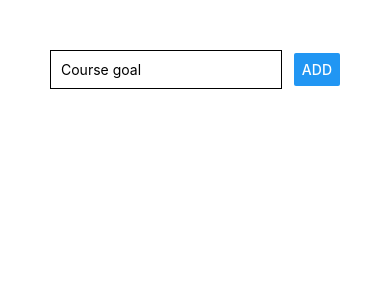
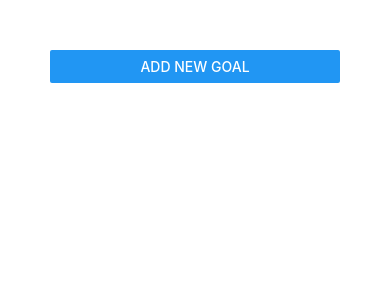
Before and after one commit to stosikmartyna/learning_react_native, a React Native app in the folder MobileProject/: screen / in a window 390 px wide. Shown: the top 300 px of the page. Built offline with nearby package versions, Linux system fonts and the light colour scheme.

Commit message:
Display input on press button 'Add new goal'(MobileProject)

```diff
--- a/MobileProject/App.js
+++ b/MobileProject/App.js
@@ -1,16 +1,18 @@
 import React, { useState } from 'react';
-import { StyleSheet, View, FlatList } from 'react-native';
+import { StyleSheet, View, FlatList, Button } from 'react-native';
 import { GoalInput } from './components/GoalInput';
 import { GoalItem } from './components/GoalItem';
 
 export default function App() {
   const [courseGoals, setCourseGoals] = useState([]);
+  const [isAddMode, setIsAddMode] = useState(false);
 
   const addGoalHandler = (goalTitle) => {
     setCourseGoals(currentGoals => [
       ...currentGoals,
       { id: Math.random().toString(), value: goalTitle }
     ]);
+    setIsAddMode(false);
   }
 
   const removeGoalHandler = (goalId) => {
@@ -19,9 +21,18 @@ export default function App() {
     });
   }
 
+  const handleIsAddMode = () => {
+    setIsAddMode(true);
+  }
+
+  const cancelGoalAdditionHandler = () => {
+    setIsAddMode(false);
+  }
+
   return (
     <View style={styles.screen}>
-      <GoalInput onAddGoalHandler={addGoalHandler}/>
+      <Button title="Add new goal" onPress={handleIsAddMode}/>
+      <GoalInput onAddGoalHandler={addGoalHandler} visible={isAddMode} onCancel={cancelGoalAdditionHandler}/>
       <FlatList
         keyExtractor={item => item.id}
         data={courseGoals}
--- a/MobileProject/components/GoalInput.jsx
+++ b/MobileProject/components/GoalInput.jsx
@@ -1,14 +1,20 @@
 import React, { useState } from 'react';
-import { View, TextInput, Button, StyleSheet } from 'react-native';
+import { View, TextInput, Button, StyleSheet, Modal } from 'react-native';
 
-export const GoalInput = ({ onAddGoalHandler }) => {
+export const GoalInput = ({ onAddGoalHandler, visible, onCancel }) => {
     const [enteredGoal, setEnteredGoal] = useState('');
 
     const goalInputHandler = (enteredText) => {
         setEnteredGoal(enteredText);
     }
 
+    const addGoalHandler = () => {
+        onAddGoalHandler(enteredGoal);
+        setEnteredGoal('');
+    }
+
     return (
+        <Modal visible={visible} animationType="slide">
             <View style={styles.inputContainer}>
                 <TextInput
                     placeholder="Course goal"
@@ -16,15 +22,17 @@ export const GoalInput = ({ onAddGoalHandler }) => {
                     onChangeText={goalInputHandler}
                     value={enteredGoal}
                 />
-            <Button title="Add" onPress={() => onAddGoalHandler(enteredGoal)}/>
+                <Button title="Cancel" color="red" onPress={onCancel}/>
+                <Button title="Add" onPress={addGoalHandler}/>
             </View>
+        </Modal>
     )
 }
 
 const styles = StyleSheet.create({
     inputContainer: {
-        flexDirection: 'row',
-        justifyContent: 'space-between',
+        flex: 1,
+        justifyContent: 'center',
         alignItems: 'center',
       },
 
@@ -33,5 +41,6 @@ const styles = StyleSheet.create({
         borderBottomColor: 'black',
         borderWidth: 1,
         padding: 10,
+        marginBottom: 10
       }
 })
```
Lines whose indentation alone changed are shown as unchanged.
